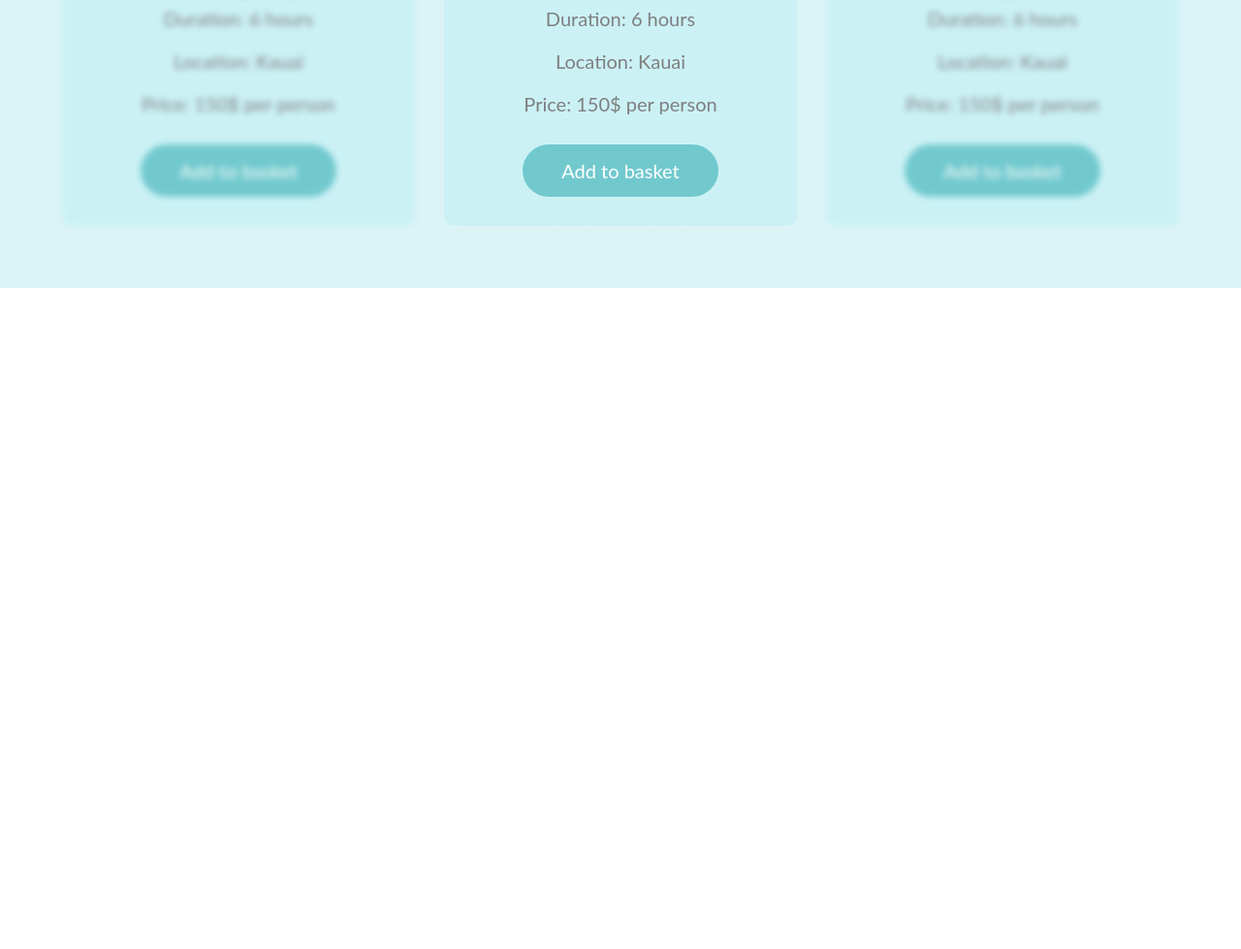
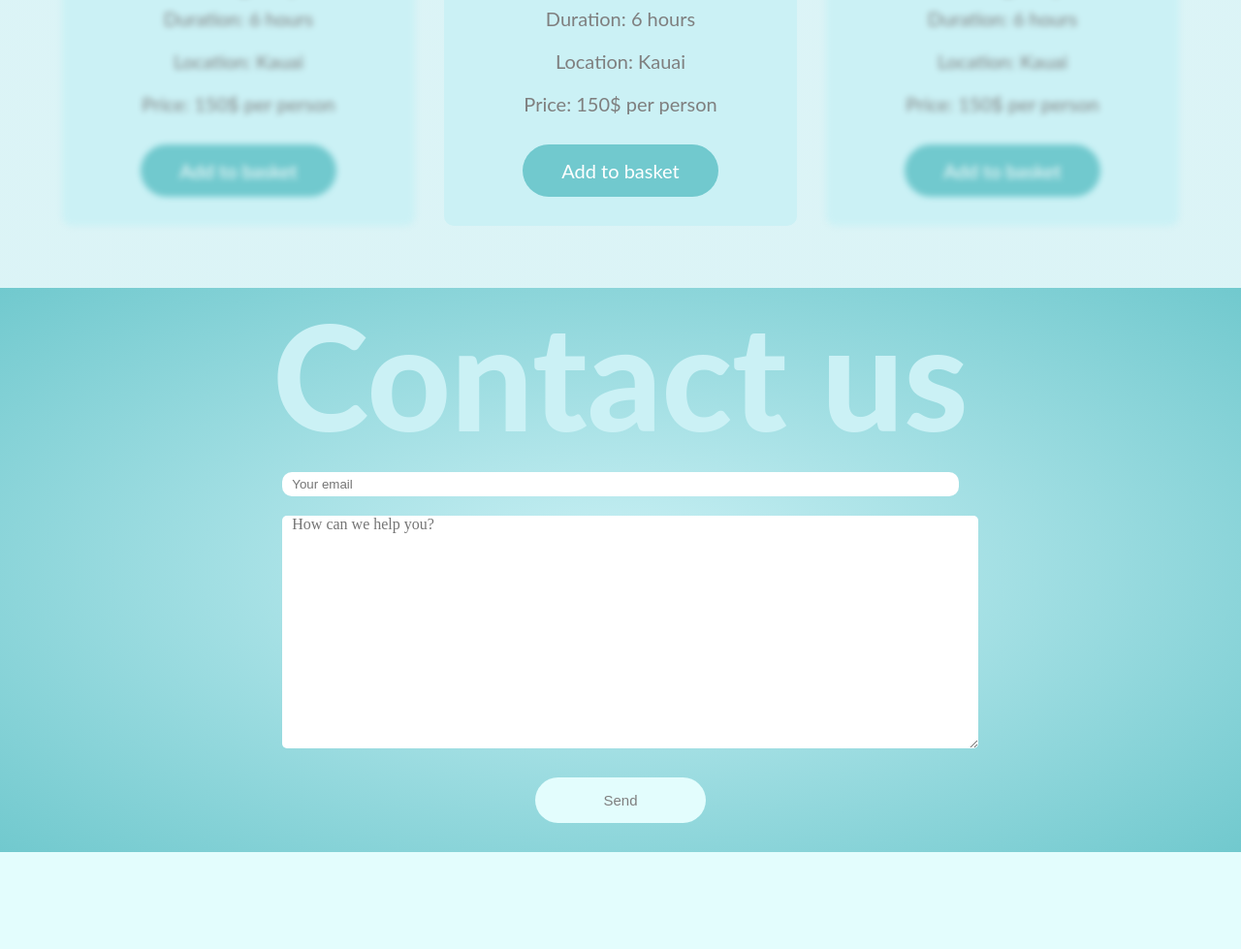
Before and after one commit to bikowalczyk/Travelix, a website: page public/index.html in a window 1280 px wide. Shown: the part 2031-3010 px from the top of the page at 97% size. Before the commit the page ends 2328 px from the top, so only its background shows below. Drawn offline with Linux system fonts and the light colour scheme.

Commit message:
contact section done

```diff
--- a/public/index.html
+++ b/public/index.html
@@ -96,7 +96,7 @@
                     <p>Duration: 6 hours</p>
                     <p>Location: Kauai</p>
                     <p>Price: 150$ per person</p>
-                    <a href="#">Add to basket</a>
+                    <a class="btn" href="#">Add to basket</a>
                 </div>
                 <div class="card-trip card-trip--main">
                     <img src="img/hike_large.jpg" alt="Hiking">
@@ -104,7 +104,7 @@
                     <p>Duration: 6 hours</p>
                     <p>Location: Kauai</p>
                     <p>Price: 150$ per person</p>
-                    <a href="#">Add to basket</a>
+                    <a class="btn" href="#">Add to basket</a>
                 </div>
                 <div class="card-trip">
                     <img src="img/windsurfing_large.jpg" alt="Surfing">
@@ -112,18 +112,31 @@
                     <p>Duration: 6 hours</p>
                     <p>Location: Kauai</p>
                     <p>Price: 150$ per person</p>
-                    <a href="#">Add to basket</a>
+                    <a class="btn" href="#">Add to basket</a>
                 </div>
             </div>
 
         </section>
 
-        <section>
+        <section class="contact">
+            <div class="contact__content">
+                <h1 class="heading-1 t-center">Contact us</h1>
+
+                <form action="" class="contact__content-form">
+                    <input type="email" placeholder="Your email">
+                    <textarea type="text" placeholder="How can we help you?" maxlength="500"></textarea>
+                    <button class="btn" type="submit">Send</button>
+                </form>
+            </div>
 
         </section>
 
     </main>
 
+    <footer class="footer">
+
+    </footer>
+
 </body>
 
 </html>
--- /dev/null
+++ b/public/sass/components/_button.scss
@@ -0,0 +1,8 @@
+.btn{
+    margin: 2rem auto 3rem;
+    padding: 1.5rem 4rem;
+    color: white; //as for now
+    border-radius: 50px;
+    // display: block;
+    background-color: $color-dark-1;
+}
--- a/public/sass/components/_card-trip.scss
+++ b/public/sass/components/_card-trip.scss
@@ -24,20 +24,12 @@
     h4{
         font-size: 2.8rem;
     }
+    a{
+        color: white !important;  //until I figure out a way to get rid of it
+    }
 
     p{
         margin: 1rem auto;
-    }
-
-    a{
-        margin: 2rem auto 3rem;
-        padding: 1.5rem 4rem;
-        color: white !important; //as for now
-        border-radius: 50px;
-        // display: block;
-        background-color: $color-dark-1;
-
-
     }
 
     &:not(:hover):not(.card-trip--main){
--- /dev/null
+++ b/public/sass/layout/_contact.scss
@@ -0,0 +1,55 @@
+.contact{
+    display: flex;
+    // height: 90vh;
+    min-height: 50rem;
+    // height: calc(100vh-5rem);
+    background-image: radial-gradient($color-light-2, $color-dark-1);
+    justify-content: center;
+    align-content: center;
+    &__content{
+
+
+        &-form{
+            display: flex;
+            flex-direction: column;
+
+
+            input{
+                margin: 1rem
+
+            }
+
+            input[type="email"]{
+                padding: 0.5rem 1rem;
+                border: none;
+                border-radius: 10px;
+                color: inherit;
+
+            }
+
+            textarea{
+                padding: 0rem 1rem;
+                height: 30vmin;
+                border: none;
+                border-radius: 5px;
+                width: 100%;
+                margin: 1rem;
+                font: initial;
+                color: inherit;
+
+            }
+
+            button{
+                border: none;
+                cursor: pointer;
+                padding: 1.5rem 7rem;
+                background-color: $color-light-1;
+                color: inherit;
+                font-size: 1.5rem;
+
+            }
+
+
+        }
+    }
+}
--- /dev/null
+++ b/public/sass/layout/footer.scss
@@ -0,0 +1,4 @@
+.footer{
+    height: 10rem;
+    background-color: $color-light-1;
+}
--- a/public/sass/main.scss
+++ b/public/sass/main.scss
@@ -6,6 +6,9 @@
 @import "components/_composition.scss";
 @import "components/_navbar.scss";
 @import "components/_card-trip.scss";
+@import "components/_button.scss";
 @import "layout/_header.scss";
 @import "layout/_learn-more.scss";
 @import "layout/_offer.scss";
+@import "layout/_contact.scss";
+@import "layout/footer.scss";
```
Also changed, not shown: public/css/main.css.
